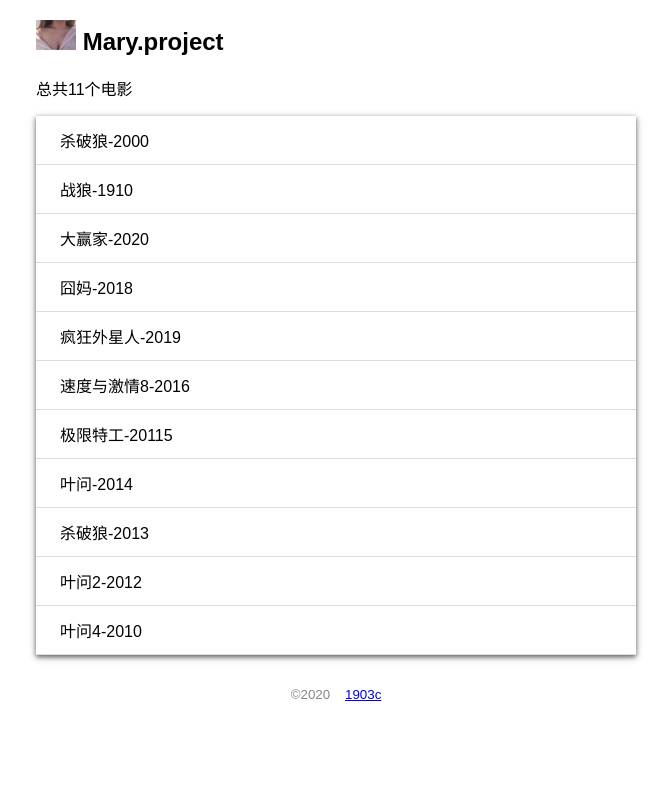
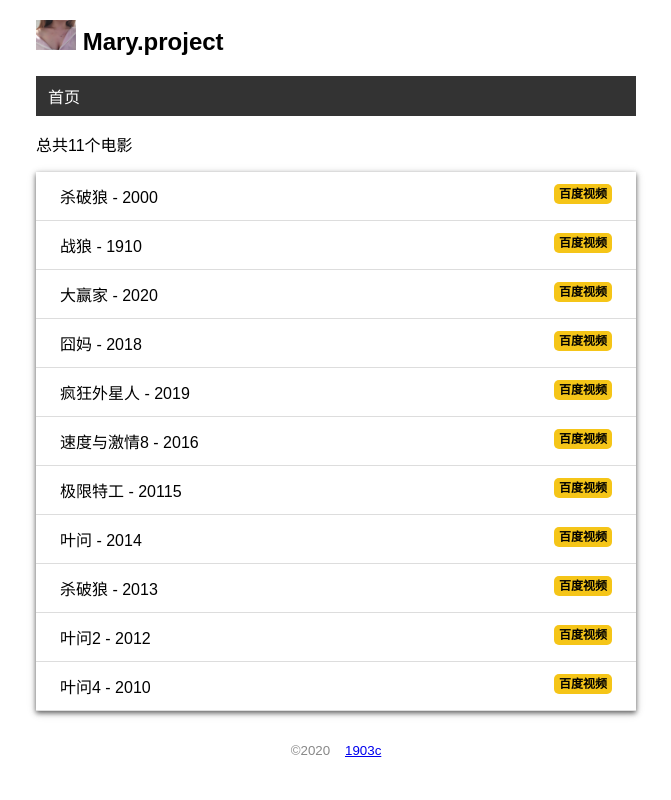
Before and after one commit to marui0608/flaskweb, a Flask app: page / in a window 1280 px wide. Shown: the whole page, without its empty margins (304-975 px from the left). Run offline with Flask 2, Linux system fonts and the light colour scheme; data comes from the database, SQL or seed files in the repository.

Commit message:
提交了模板继承

```diff
--- a/day1/project/app.py
+++ b/day1/project/app.py
@@ -33,11 +33,9 @@ class Movie(db.Model):
 @app.route('/')
 def index():
     # print(url_for('index',name="hahah"))
-
-
-    user = User.query.first()
+    # user = User.query.first()
     movies = Movie.query.all()
-    return render_template("index.html",user=user,movies=movies)
+    return render_template("index.html",movies=movies)
 
 
 # 自定义命令
@@ -78,9 +76,14 @@ def forge():
 # 404 错误的处理函数
 @app.errorhandler(404)
 def page_not_found(e):
+    # user = User.query.first()
+    return render_template('404.html')
+
+# 上下文处理函数
+@app.context_processor
+def common_user():
     user = User.query.first()
-    return render_template('404.html',user=user)
-
+    return dict(user=user)
 
 
 # if __name__ == '__main__':
--- a/day1/project/static/css/style.css
+++ b/day1/project/static/css/style.css
@@ -5,10 +5,12 @@ body{
     font-size: 16px;
     font-family: Arial, Helvetica, sans-serif;
 }
+
 /* 头像 */
 .lp{
     width: 40px;
 }
+
 /* footer */
 footer{
     color: #888;
@@ -16,6 +18,7 @@ footer{
     text-align: center;
     padding: 10px;
 }
+
 /* 电影列表 */
 .movie-list{
     list-style-type: none;
@@ -23,10 +26,49 @@ footer{
     margin-bottom: 10px;
     box-shadow: 0 2px 5px rgba(0,0,0,0.6),0 2px 10px 0 rgba(0,0,0,0.12);
 }
+
 .movie-list li{
     padding: 12px 24px;
     border-bottom: 1px solid #dddddd;
 }
+
 .movie-list li:hover{
     background-color: #f8f9fa;
 }
+
+nav ul{
+    list-style-type: none;
+    margin: 0;
+    padding: 0;
+    overflow: hidden;
+    background-color: #333333;
+}
+
+nav li{
+    float: left;
+}
+
+nav li a{
+    display: block;
+    color: white;
+    text-align: center;
+    padding: 8px 12px;
+    text-decoration: none;
+}
+
+nav li a:hover{
+    background-color: #111111;
+}
+
+.float-right{
+    float: right;
+}
+.baidu{
+    font-size: 12px;
+    font-weight: bold;
+    color: black;
+    text-decoration: none;
+    background: #f5c518;
+    border-radius: 5px;
+    padding: 3px 5px;
+}
--- /dev/null
+++ b/day1/project/templates/base.html
@@ -0,0 +1,30 @@
+<!DOCTYPE html>
+<html lang="zh">
+<head>
+    {% block head %}
+    <meta charset="UTF-8">
+    <meta name="viewport" content="width=device-width, initial-scale=1.0">
+    <title>{{ user.name }}.project</title>
+    <link rel="stylesheet" href="{{ url_for('static',filename='css/style.css') }}">
+    {% endblock %}
+</head>
+<body>
+    <h2>
+        <img src="{{ url_for('static',filename='images/lp.jpg') }}" alt="头像" class="lp">
+        {{ user.name }}.project
+    </h2>
+    <nav>
+        <ul>
+            <li>
+                <a href="{{ url_for('index') }}">首页</a>
+            </li>
+        </ul>
+    </nav>
+    {% block content %} {% endblock %}
+
+    <footer>
+        <small>&copy;2020 &nbsp;&nbsp;&nbsp;<a href="#">1903c</a></small>
+
+    </footer>
+</body>
+</html>
--- a/day1/project/templates/index.html
+++ b/day1/project/templates/index.html
@@ -1,26 +1,16 @@
-<!DOCTYPE html>
-<html lang="zh">
-<head>
-    <meta charset="UTF-8">
-    <meta name="viewport" content="width=device-width, initial-scale=1.0">
-    <title>{{ user.name }}.project</title>
-    <link rel="stylesheet" href="{{ url_for('static',filename='css/style.css') }}">
-</head>
-<body>
-    <h2>
-        <img src="{{ url_for('static',filename='images/lp.jpg') }}" alt="头像" class="lp">
-        {{ user.name }}.project
-    </h2>
-    {# 过滤器 #}
-    <p>总共{{ movies|length }}个电影</p>
-    <ul class="movie-list">
-        {% for movie in movies %}
-            <li>{{ movie.title }}-{{ movie.year }}</li>
-        {% endfor %}
-    </ul>
-    <footer>
-        <small>&copy;2020 &nbsp;&nbsp;&nbsp;<a href="#">1903c</a></small>
+{% extends 'base.html'%}
 
-    </footer>
-</body>
-</html>
+{% block content%}
+{# 过滤器 #}
+<p>总共{{ movies|length }}个电影</p>
+<ul class="movie-list">
+    {% for movie in movies %}
+        <li>
+            {{ movie.title }} - {{ movie.year }}
+            <span class="float-right">
+                <a class="baidu" href="http://v.baidu.com/v?word={{ movie.title }}&ct=301989888&rn=67&pn=0&db=0&s=0&fbl=800&ie=utf-8&oq={{ movie.title }}&f=3&rsp=0" target="_blank">百度视频</a>
+            </span>
+        </li>
+    {% endfor %}
+</ul>
+{% endblock%}
```
Also changed, not shown: day1/project/templates/404.html (+3 -21 lines).
